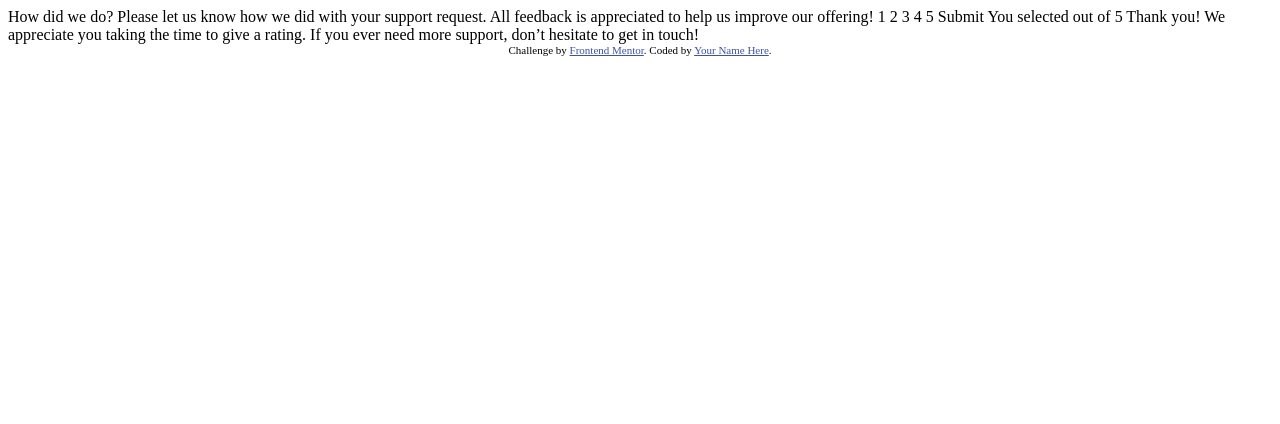
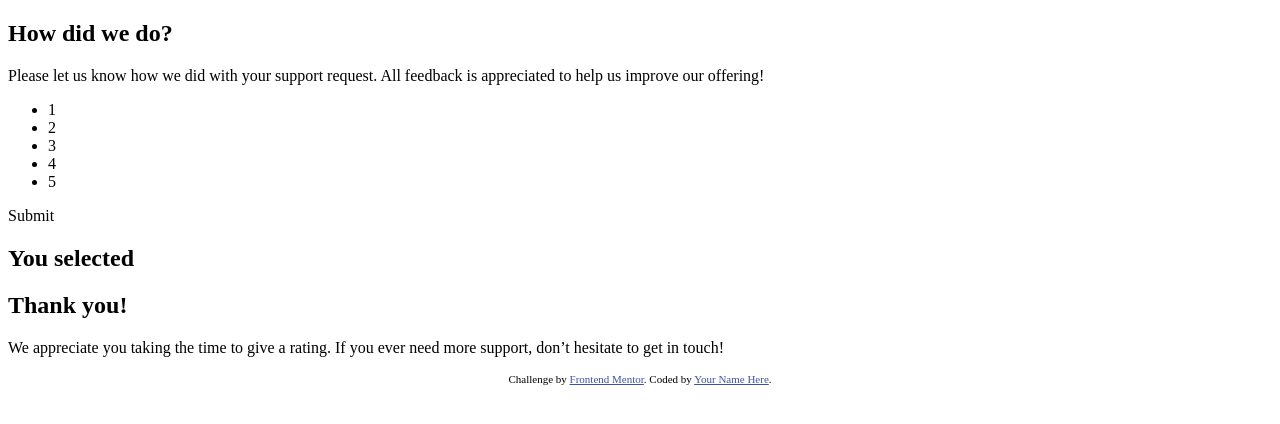
Before and after one commit to Franche020/interactive-rating-component-main, a plain HTML site: page index.html in a window 1280 px wide. Drawn offline with Linux system fonts and the light colour scheme.

Commit message:
Initial HTML

```diff
--- a/index.html
+++ b/index.html
@@ -1,49 +1,79 @@
 <!DOCTYPE html>
 <html lang="en">
   <head>
-  <meta charset="UTF-8">
-  <meta name="viewport" content="width=device-width, initial-scale=1.0"> <!-- displays site properly based on user's device -->
+    <meta charset="UTF-8" />
+    <meta name="viewport" content="width=device-width, initial-scale=1.0" />
+    <!-- displays site properly based on user's device -->
 
-  <link rel="icon" type="image/png" sizes="32x32" href="./images/favicon-32x32.png">
+    <link
+      rel="icon"
+      type="image/png"
+      sizes="32x32"
+      href="./images/favicon-32x32.png"
+    />
 
     <title>Frontend Mentor | Interactive rating component</title>
 
     <!-- Feel free to remove these styles or customise in your own stylesheet 👍 -->
     <style>
-    .attribution { font-size: 11px; text-align: center; }
-    .attribution a { color: hsl(228, 45%, 44%); }
+      .attribution {
+        font-size: 11px;
+        text-align: center;
+      }
+      .attribution a {
+        color: hsl(228, 45%, 44%);
+      }
     </style>
   </head>
   <body>
+    <main>
+      <section class="normal-state">
+        <!-- Rating state start -->
+        <div class="star"></div>
 
-  <!-- Rating state start -->
+        <h1>How did we do?</h1>
 
-  How did we do?
+        <p class="explanation">
+          Please let us know how we did with your support request. All feedback
+          is appreciated to help us improve our offering!
+        </p>
 
-  Please let us know how we did with your support request. All feedback is appreciated
-  to help us improve our offering!
+        <ul class="ratings">
+          <li class="buton-rating">1</li>
+          <li class="buton-rating">2</li>
+          <li class="buton-rating">3</li>
+          <li class="buton-rating">4</li>
+          <li class="buton-rating">5</li>
+        </ul>
 
-  1 2 3 4 5
-
-  Submit
-
+        <div class="buton-submit">
+          <p>Submit</p>
+        </div>
+      </section>
       <!-- Rating state end -->
-
+      <section class="thanks-state">
         <!-- Thank you state start -->
-
-  You selected <!-- Add rating here --> out of 5
-
-  Thank you!
-
-  We appreciate you taking the time to give a rating. If you ever need more support,
-  don’t hesitate to get in touch!
-
+        <div class="selected-rating">
+          <h2>You selected</h2>
+          <div class="rate">
+            <h2></h2>
+            <!-- Add rating here -->
+          </div>
+        </div>
+        <h1>Thank you!</h1>
+        <p class="appreciate">
+          We appreciate you taking the time to give a rating. If you ever need
+          more support, don’t hesitate to get in touch!
+        </p>
+      </section>
       <!-- Thank you state end -->
-
+    </main>
 
     <div class="attribution">
-    Challenge by <a href="https://www.frontendmentor.io?ref=challenge" target="_blank">Frontend Mentor</a>.
-    Coded by <a href="#">Your Name Here</a>.
+      Challenge by
+      <a href="https://www.frontendmentor.io?ref=challenge" target="_blank"
+        >Frontend Mentor</a
+      >. Coded by <a href="#">Your Name Here</a>.
     </div>
   </body>
 </html>
```
Lines whose indentation alone changed are shown as unchanged.
